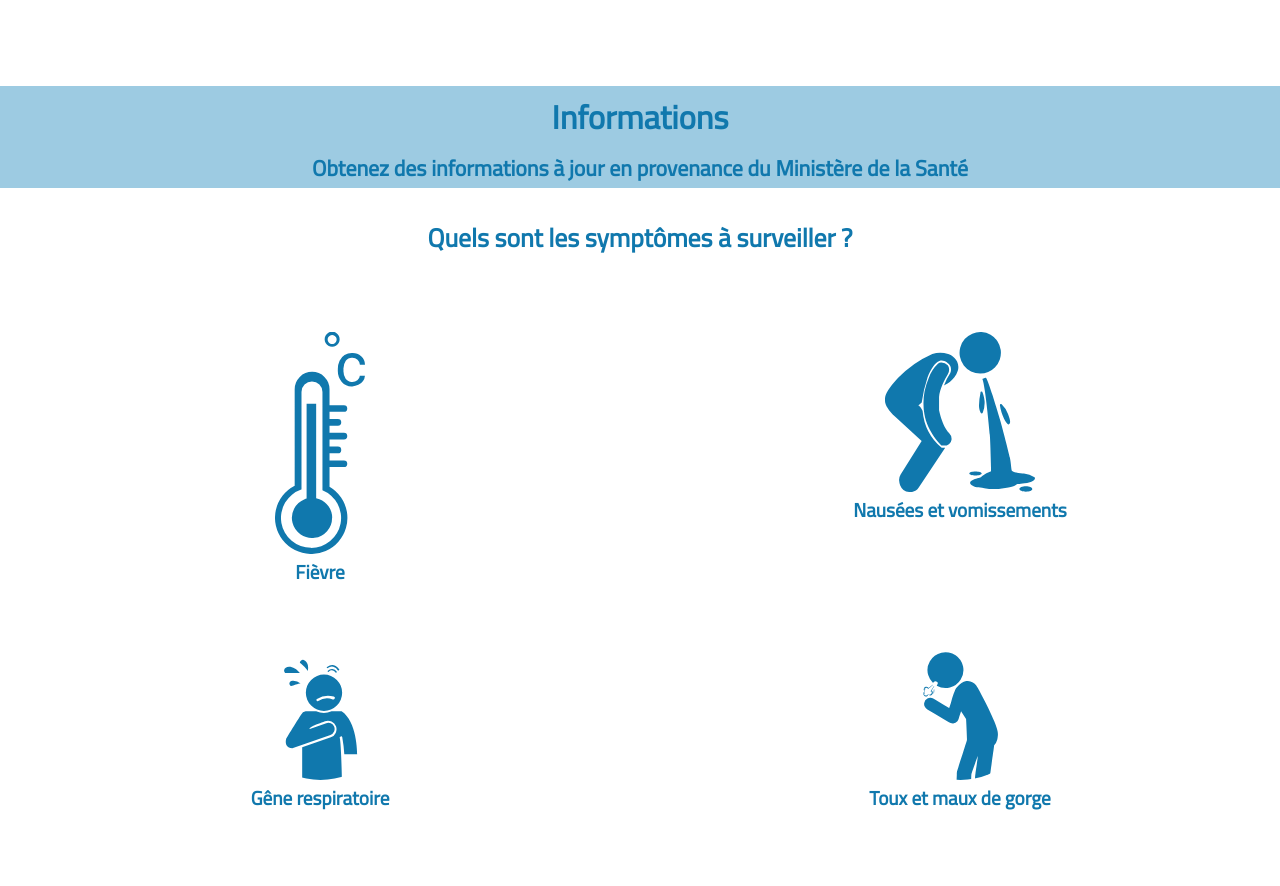
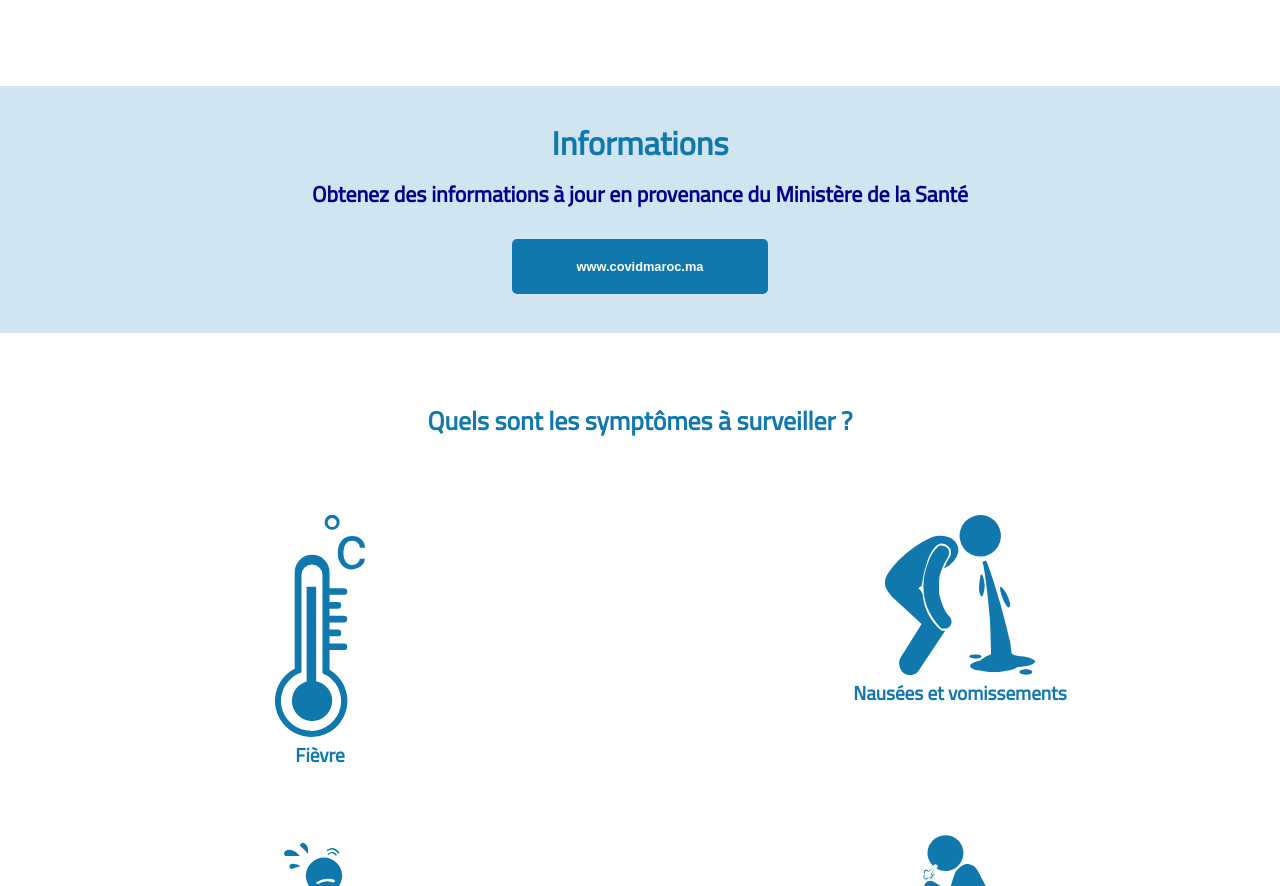
Before and after one commit to Zineb112/Corona-project, a website: page Starter-file/app/Conseils.html in a window 1280 px wide. Shown: the part 1186-2072 px from the top of the page. Drawn offline with Linux system fonts and the light colour scheme.

Commit message:
Informations section updates

```diff
--- a/Starter-file/app/Conseils.html
+++ b/Starter-file/app/Conseils.html
@@ -67,8 +67,9 @@
 
 
 <section id="Informations">
-  <h1>Informations</h1>
-  <h4>Obtenez des informations à jour en provenance du Ministère de la Santé</h4>
+  <h1 class="Informa">Informations</h1>
+  <h4 class="Obtenez">Obtenez des informations à jour en provenance du Ministère de la Santé</h4>
+  <button class="linkbtn" onclick="window.location.href = 'http://www.covidmaroc.ma/Pages/AccueilAR.aspx';">www.covidmaroc.ma</button>
 
 </section>
 <!---------------------symptoms-------------------->
--- a/Starter-file/app/sass/_Informations.scss
+++ b/Starter-file/app/sass/_Informations.scss
@@ -6,4 +6,30 @@
     font-size: 1.7vw;
     font-weight: bold;
     color: $color-blue;
+    margin-bottom: 5%;
 }
+
+.linkbtn{
+    background-color:$color-blue;
+  border: none;
+  color: white;
+  padding: 20px 60px;
+  text-align: center;
+  text-decoration: none;
+  display: inline-block;
+  margin-bottom: 3%;
+  margin-top: 2%;
+  cursor: pointer;
+  font-weight: bold;
+  font-size: 1vw;
+  border-radius: 5px;
+  width: 20%;
+}
+
+.Obtenez{
+   color: $color-darkblue;
+}
+
+.Informa{
+    padding-top: 2%;
+}
--- a/Starter-file/app/sass/_variables.scss
+++ b/Starter-file/app/sass/_variables.scss
@@ -5,4 +5,5 @@ $color-gray:#e9ecef;
 $color-green:#369D53;
 $color-font:#7F7F7F;
 $color-black:#000000;
-$color-ciel2:rgb(157, 203, 226);
+$color-ciel2:#D0E5F0;
+$color-darkblue:#00008B,
```
Also changed, not shown: Starter-file/app/css/style.css.
